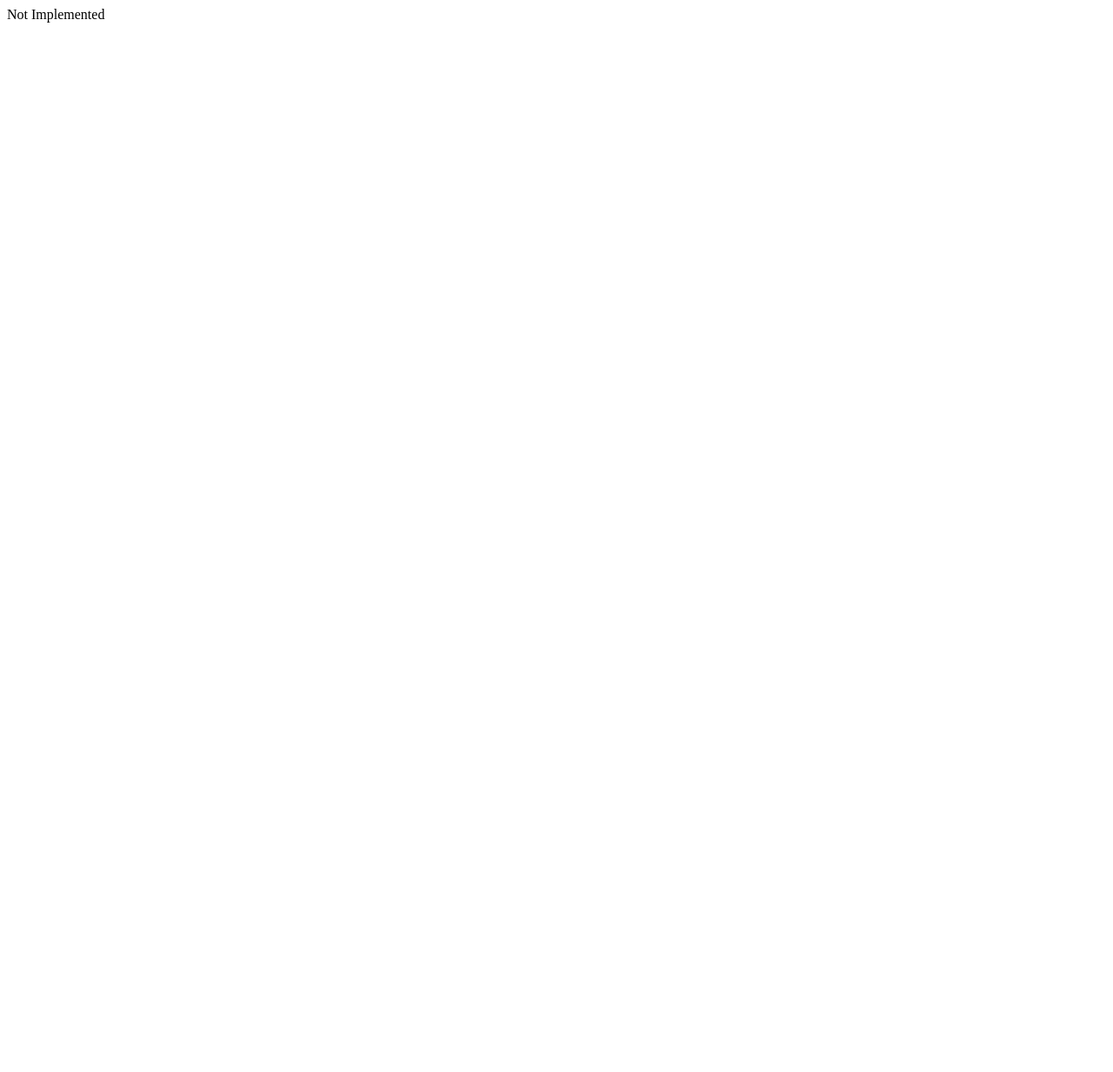
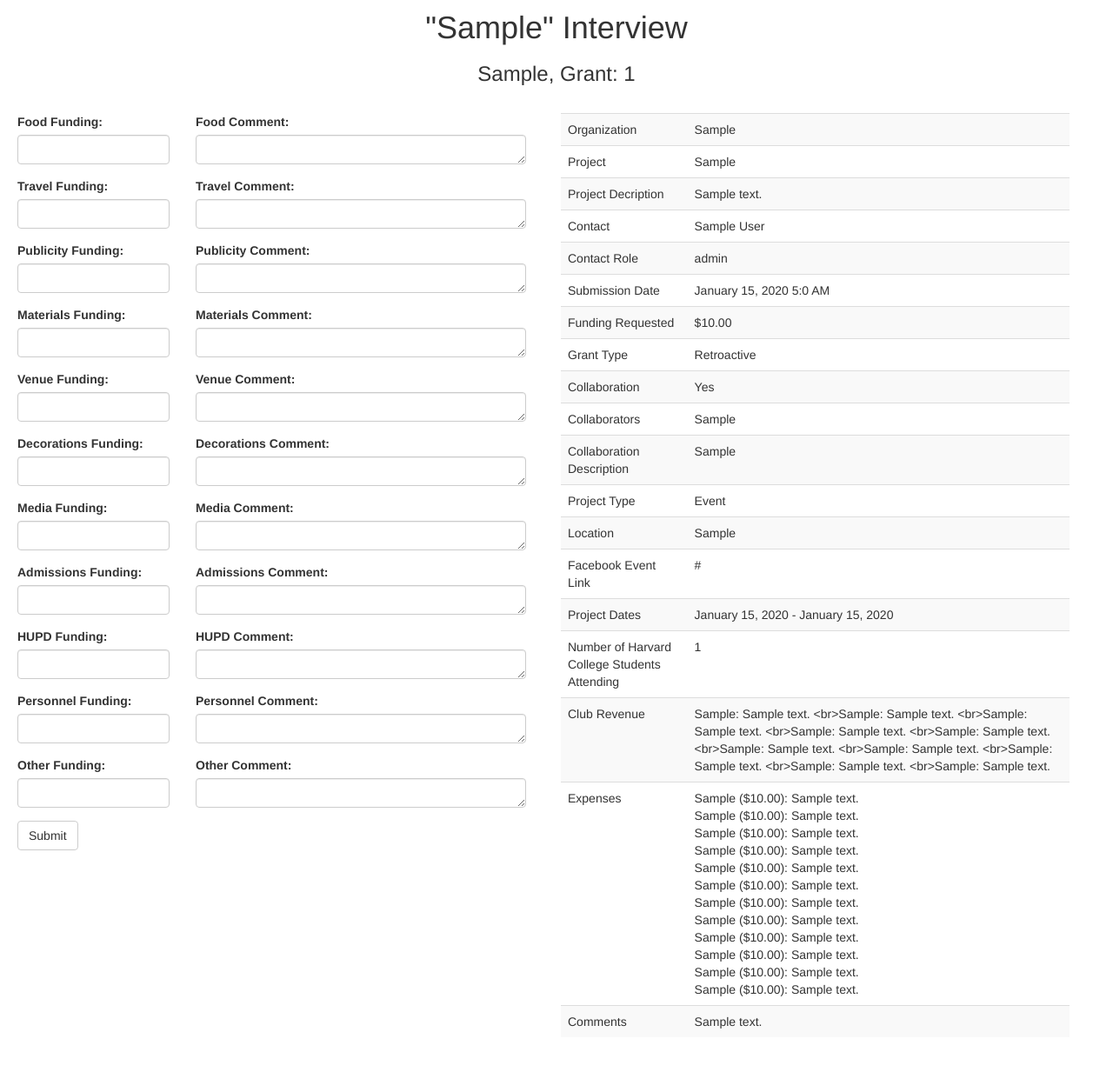
Before and after one commit to nickboucher/nova, a Flask app: page /interview/1 in a window 1280 px wide. Before the commit the page is almost empty. Shown: the whole page at 87% size. Run offline with Flask 2, Linux system fonts and the light colour scheme; tables that the repository leaves empty hold one stand-in row (values such as "Sample post"); some libraries are stand-ins or nearby versions.

Commit message:
Added simple interview page

```diff
--- a/application.py
+++ b/application.py
@@ -371,7 +371,7 @@
     # Render application page to user
     return render_template("grant_allocations.html", grant=grant)
 
-@app.route('/interviews')
+@app.route('/interview')
 def interviews():
     """ Displays a searchable list of grants eligible for interviews """
 
@@ -384,7 +384,20 @@
 @app.route('/interview/<grant_id>')
 def grant_interview(grant_id):
     """ Displays interview page for FiCom Members to conduct grant interviews """
-    return "Not Implemented"
+
+    # Verify that a grant id was specified
+    if not grant_id:
+        return "Error: No Grant ID specified"
+
+    # Query for grant information
+    grant = Grant.query.filter_by(grant_id=grant_id.upper()).first()
+
+    # Check if grant exists in database
+    if not grant:
+        return "Error: Grant does not exist."
+
+    # Render page to user
+    return render_template('interview_grant.html', grant=grant)
 
 @app.route('/small-grants')
 def small_grants():
--- a/static/styles.css
+++ b/static/styles.css
@@ -26,6 +26,40 @@
 
 .clickable-row {
     cursor: pointer;
+}
+
+/* Grant Interview Page CSS */
+.resize-vertical {
+    resize: vertical;
+}
+.top {
+    display: flex;
+    align-items: center;
+    justify-content: center;
+    font-size: 3rem;
+    position: relative;
+    z-index: 10;
+    height: 100px;
+}
+.container2 {
+    display: flex;
+    overflow: hidden;
+    height: 100vh;
+    margin-top: -100px;
+    padding-top: 130px;
+    position: relative;
+    width: 100%;
+    backface-visibility: hidden;
+    will-change: overflow;
+}
+.left,.right {
+    overflow: auto;
+    height: auto;
+    padding: 20px;
+    padding-top: 0px;
+    width: 50%;
+    -webkit-overflow-scrolling: touch;
+    -ms-overflow-style: none;
 }
 
 /* Grant Status Page CSS */
--- /dev/null
+++ b/templates/interview_grant.html
@@ -0,0 +1,323 @@
+{% extends "layout.html" %}
+{% set fullwidth=True %}
+
+{% block title %}
+    {{ grant.grant_id }} Interview
+{% endblock %}
+
+{% block main %}
+
+    <div class="wrapper">
+        <div class="row">
+            <div class="top">
+                <div class="center">
+                    <h1>"{{ grant.project }}" Interview</h1>
+                    <h3>{{ grant.organization }}, Grant: {{ grant.grant_id }}</h3>
+                </div>
+            </div>
+        </div>
+        <div class="row container2">
+            <div class="left">
+                <form>
+                    <div class="row">
+                        <div class="col-md-4">
+                            <div class="form-group">
+                                <label for="food_allocated">Food Funding:</label>
+                                <input type="number" min="0" step="any" class="form-control" id="food_allocated">
+                            </div>
+                        </div>
+                        <div class="col-md-8">
+                            <div class="form-group">
+                                <label for="food_allocated_notes">Food Comment:</label>
+                                <textarea class="form-control resize-vertical" rows="1" id="food_allocated_notes"></textarea>
+                            </div>
+                        </div>
+                    </div>
+                    <div class="row">
+                        <div class="col-md-4">
+                            <div class="form-group">
+                                <label for="travel_allocated">Travel Funding:</label>
+                                <input type="number" min="0" step="any" class="form-control" id="travel_allocated">
+                            </div>
+                        </div>
+                        <div class="col-md-8">
+                            <div class="form-group">
+                                <label for="travel_allocated_notes">Travel Comment:</label>
+                                <textarea class="form-control resize-vertical" rows="1" id="travel_allocated_notes"></textarea>
+                            </div>
+                        </div>
+                    </div>
+                    <div class="row">
+                        <div class="col-md-4">
+                            <div class="form-group">
+                                <label for="publicity_allocated">Publicity Funding:</label>
+                                <input type="number" min="0" step="any" class="form-control" id="publicity_allocated">
+                            </div>
+                        </div>
+                        <div class="col-md-8">
+                            <div class="form-group">
+                                <label for="publicity_allocated_notes">Publicity Comment:</label>
+                                <textarea class="form-control resize-vertical" rows="1" id="publicity_allocated_notes"></textarea>
+                            </div>
+                        </div>
+                    </div>
+                    <div class="row">
+                        <div class="col-md-4">
+                            <div class="form-group">
+                                <label for="materials_allocated">Materials Funding:</label>
+                                <input type="number" min="0" step="any" class="form-control" id="materials_allocated">
+                            </div>
+                        </div>
+                        <div class="col-md-8">
+                            <div class="form-group">
+                                <label for="materials_allocated_notes">Materials Comment:</label>
+                                <textarea class="form-control resize-vertical" rows="1" id="materials_allocated_notes"></textarea>
+                            </div>
+                        </div>
+                    </div>
+                    <div class="row">
+                        <div class="col-md-4">
+                            <div class="form-group">
+                                <label for="venue_allocated">Venue Funding:</label>
+                                <input type="number" min="0" step="any" class="form-control" id="venue_allocated">
+                            </div>
+                        </div>
+                        <div class="col-md-8">
+                            <div class="form-group">
+                                <label for="venue_allocated_notes">Venue Comment:</label>
+                                <textarea class="form-control resize-vertical" rows="1" id="venue_allocated_notes"></textarea>
+                            </div>
+                        </div>
+                    </div>
+                    <div class="row">
+                        <div class="col-md-4">
+                            <div class="form-group">
+                                <label for="decorations_allocated">Decorations Funding:</label>
+                                <input type="number" min="0" step="any" class="form-control" id="decorations_allocated">
+                            </div>
+                        </div>
+                        <div class="col-md-8">
+                            <div class="form-group">
+                                <label for="decorations_allocated_notes">Decorations Comment:</label>
+                                <textarea class="form-control resize-vertical" rows="1" id="decorations_allocated_notes"></textarea>
+                            </div>
+                        </div>
+                    </div>
+                    <div class="row">
+                        <div class="col-md-4">
+                            <div class="form-group">
+                                <label for="media_allocated">Media Funding:</label>
+                                <input type="number" min="0" step="any" class="form-control" id="media_allocated">
+                            </div>
+                        </div>
+                        <div class="col-md-8">
+                            <div class="form-group">
+                                <label for="media_allocated_notes">Media Comment:</label>
+                                <textarea class="form-control resize-vertical" rows="1" id="media_allocated_notes"></textarea>
+                            </div>
+                        </div>
+                    </div>
+                    <div class="row">
+                        <div class="col-md-4">
+                            <div class="form-group">
+                                <label for="admissions_allocated">Admissions Funding:</label>
+                                <input type="number" min="0" step="any" class="form-control" id="admissions_allocated">
+                            </div>
+                        </div>
+                        <div class="col-md-8">
+                            <div class="form-group">
+                                <label for="admissions_allocated_notes">Admissions Comment:</label>
+                                <textarea class="form-control resize-vertical" rows="1" id="admissions_allocated_notes"></textarea>
+                            </div>
+                        </div>
+                    </div>
+                    <div class="row">
+                        <div class="col-md-4">
+                            <div class="form-group">
+                                <label for="hupd_allocated">HUPD Funding:</label>
+                                <input type="number" min="0" step="any" class="form-control" id="hupd_allocated">
+                            </div>
+                        </div>
+                        <div class="col-md-8">
+                            <div class="form-group">
+                                <label for="hupd_allocated_notes">HUPD Comment:</label>
+                                <textarea class="form-control resize-vertical" rows="1" id="hupd_allocated_notes"></textarea>
+                            </div>
+                        </div>
+                    </div>
+                    <div class="row">
+                        <div class="col-md-4">
+                            <div class="form-group">
+                                <label for="personnel_allocated">Personnel Funding:</label>
+                                <input type="number" min="0" step="any" class="form-control" id="personnel_allocated">
+                            </div>
+                        </div>
+                        <div class="col-md-8">
+                            <div class="form-group">
+                                <label for="personnel_allocated_notes">Personnel Comment:</label>
+                                <textarea class="form-control resize-vertical" rows="1" id="personnel_allocated_notes"></textarea>
+                            </div>
+                        </div>
+                    </div>
+                    <div class="row">
+                        <div class="col-md-4">
+                            <div class="form-group">
+                                <label for="other_allocated">Other Funding:</label>
+                                <input type="number" min="0" step="any" class="form-control" id="other_allocated">
+                            </div>
+                        </div>
+                        <div class="col-md-8">
+                            <div class="form-group">
+                                <label for="other_allocated_notes">Other Comment:</label>
+                                <textarea class="form-control resize-vertical" rows="1" id="other_allocated_notes"></textarea>
+                            </div>
+                        </div>
+                    </div>
+                  <button type="submit" class="btn btn-default">Submit</button>
+                </form>
+            </div>
+            <div class="right">
+                <table class="table table-striped table-responsive table-hover">
+                <thead></thead>
+                <tbody>
+                    <tr>
+                        <td>Organization</td>
+                        <td>{{ grant.organization }}</td>
+                    </tr>
+                    <tr>
+                        <td>Project</td>
+                        <td>{{ grant.project }}</td>
+                    </tr>
+                    <tr>
+                        <td>Project Decription</td>
+                        <td>{{ grant.project_description }}</td>
+                    </tr>
+                    <tr>
+                        <td>Contact</td>
+                        <td>{{ grant.contact_first_name }} {{ grant.contact_last_name }}</td>
+                    </tr>
+                    <tr>
+                        <td>Contact Role</td>
+                        <td>{{ grant.contact_role }}</td>
+                    </tr>
+                    <tr>
+                        <td>Submission Date</td>
+                        <td>{{ grant.application_submit_time | datetime }}</td>
+                    </tr>
+                    <tr>
+                        <td>Funding Requested</td>
+                        <td>{{ grant.amount_requested | usd }}</td>
+                    </tr>
+                    <tr>
+                        <td>Grant Type</td>
+                        <td>{{ "Upfront" if grant.is_upfont else "Retroactive" }}</td>
+                    </tr>
+                    <tr>
+                        <td>Collaboration</td>
+                        <td>{{ "Yes" if grant.is_collaboration else "No" }}</td>
+                    </tr>
+                    {% if grant.is_collaboration %}
+                    <tr>
+                        <td>Collaborators</td>
+                        <td>{{ grant.collaborators }}</td>
+                    </tr>
+                    <tr>
+                        <td>Collaboration Description</td>
+                        <td>{{ grant.collaboration_explanation }}</td>
+                    </tr>
+                    {% endif %}
+                    <tr>
+                        <td>Project Type</td>
+                        <td>{{ "Event" if grant.is_event else "Non-event" }}</td>
+                    </tr>
+                    {% if grant.is_event %}
+                    <tr>
+                        <td>Location</td>
+                        <td>{{ grant.project_location }}</td>
+                    </tr>
+                    <tr>
+                        <td>Facebook Event Link</td>
+                        <td>{{ grant.facebook_link }}</td>
+                    </tr>
+                    {% endif %}
+                    <tr>
+                        <td>Project Dates</td>
+                        <td>{{ grant.project_start | date }} - {{ grant.project_end | date }}</td>
+                    </tr>
+                    <tr>
+                        <td>Number of Harvard College Students Attending</td>
+                        <td>{{ grant.college_attendees }}</td>
+                    </tr>
+                    <tr>
+                        <td>Club Revenue</td>
+                        <td>
+                            {% if grant.revenue1_amount %}
+                                {{ grant.revenue1_type }}: {{ grant.revenue1_description }}
+                                {{ "<br>" + grant.revenue2_type + ": " + grant.revenue2_description if grant.revenue2_amount }}
+                                {{ "<br>" + grant.revenue3_type + ": " + grant.revenue3_description if grant.revenue3_amount }}
+                                {{ "<br>" + grant.revenue4_type + ": " + grant.revenue4_description if grant.revenue4_amount }}
+                                {{ "<br>" + grant.revenue5_type + ": " + grant.revenue5_description if grant.revenue5_amount }}
+                                {{ "<br>" + grant.revenue6_type + ": " + grant.revenue6_description if grant.revenue6_amount }}
+                                {{ "<br>" + grant.revenue7_type + ": " + grant.revenue7_description if grant.revenue7_amount }}
+                                {{ "<br>" + grant.revenue8_type + ": " + grant.revenue8_description if grant.revenue8_amount }}
+                                {{ "<br>" + grant.revenue9_type + ": " + grant.revenue9_description if grant.revenue9_amount }}
+                                {{ "<br>" + grant.revenue10_type + ": " + grant.revenue10_description if grant.revenue10_amount }}
+                            {% else %}
+                                None
+                            {% endif %}
+                        </td>
+                    </tr>
+                    <tr>
+                        <td>Expenses</td>
+                        <td>
+                            {% if grant.app_expense1_amount %}
+                                {{ grant.app_expense1_type }} ({{ grant.app_expense1_amount | usd }}): {{ grant.app_expense1_description }}
+                            {% endif %}
+                            {% if grant.app_expense2_amount %}
+                                <br>{{ grant.app_expense2_type }} ({{ grant.app_expense2_amount | usd }}): {{ grant.app_expense2_description }}
+                            {% endif %}
+                            {% if grant.app_expense3_amount %}
+                                <br>{{ grant.app_expense3_type }} ({{ grant.app_expense3_amount | usd }}): {{ grant.app_expense3_description }}
+                            {% endif %}
+                            {% if grant.app_expense4_amount %}
+                                <br>{{ grant.app_expense4_type }} ({{ grant.app_expense4_amount | usd }}): {{ grant.app_expense4_description }}
+                            {% endif %}
+                            {% if grant.app_expense5_amount %}
+                                <br>{{ grant.app_expense5_type }} ({{ grant.app_expense5_amount | usd }}): {{ grant.app_expense5_description }}
+                            {% endif %}
+                            {% if grant.app_expense6_amount %}
+                                <br>{{ grant.app_expense6_type }} ({{ grant.app_expense6_amount | usd }}): {{ grant.app_expense6_description }}
+                            {% endif %}
+                            {% if grant.app_expense7_amount %}
+                                <br>{{ grant.app_expense7_type }} ({{ grant.app_expense7_amount | usd }}): {{ grant.app_expense7_description }}
+                            {% endif %}
+                            {% if grant.app_expense8_amount %}
+                                <br>{{ grant.app_expense8_type }} ({{ grant.app_expense8_amount | usd }}): {{ grant.app_expense8_description }}
+                            {% endif %}
+                            {% if grant.app_expense9_amount %}
+                                <br>{{ grant.app_expense9_type }} ({{ grant.app_expense9_amount | usd }}): {{ grant.app_expense9_description }}
+                            {% endif %}
+                            {% if grant.app_expense10_amount %}
+                                <br>{{ grant.app_expense10_type }} ({{ grant.app_expense10_amount | usd }}): {{ grant.app_expense10_description }}
+                            {% endif %}
+                            {% if grant.app_expense11_amount %}
+                                <br>{{ grant.app_expense11_type }} ({{ grant.app_expense11_amount | usd }}): {{ grant.app_expense11_description }}
+                            {% endif %}
+                            {% if grant.app_expense12_amount %}
+                                <br>{{ grant.app_expense12_type }} ({{ grant.app_expense12_amount | usd }}): {{ grant.app_expense12_description }}
+                            {% endif %}
+                        </td>
+                    </tr>
+                    {% if grant.application_comments %}
+                    <tr>
+                        <td>Comments</td>
+                        <td>{{ grant.application_comments }}</td>
+                    </tr>
+                    {% endif %}
+                </tbody>
+            </table>
+            </div>
+        </div>
+    </div>
+
+{% endblock %}
--- a/templates/layout.html
+++ b/templates/layout.html
@@ -28,7 +28,7 @@
 
     <body>
 
-        <div class="container">
+        <div class="container{{ '-fluid' if fullwidth }}">
 
             <!-- Used for displaying alerts to user -->
             {% if get_flashed_messages() %}
```
Also changed, not shown: templates/interviews.html (added, +46 -0 lines), templates/small_grants.html (added, +46 -0 lines).
